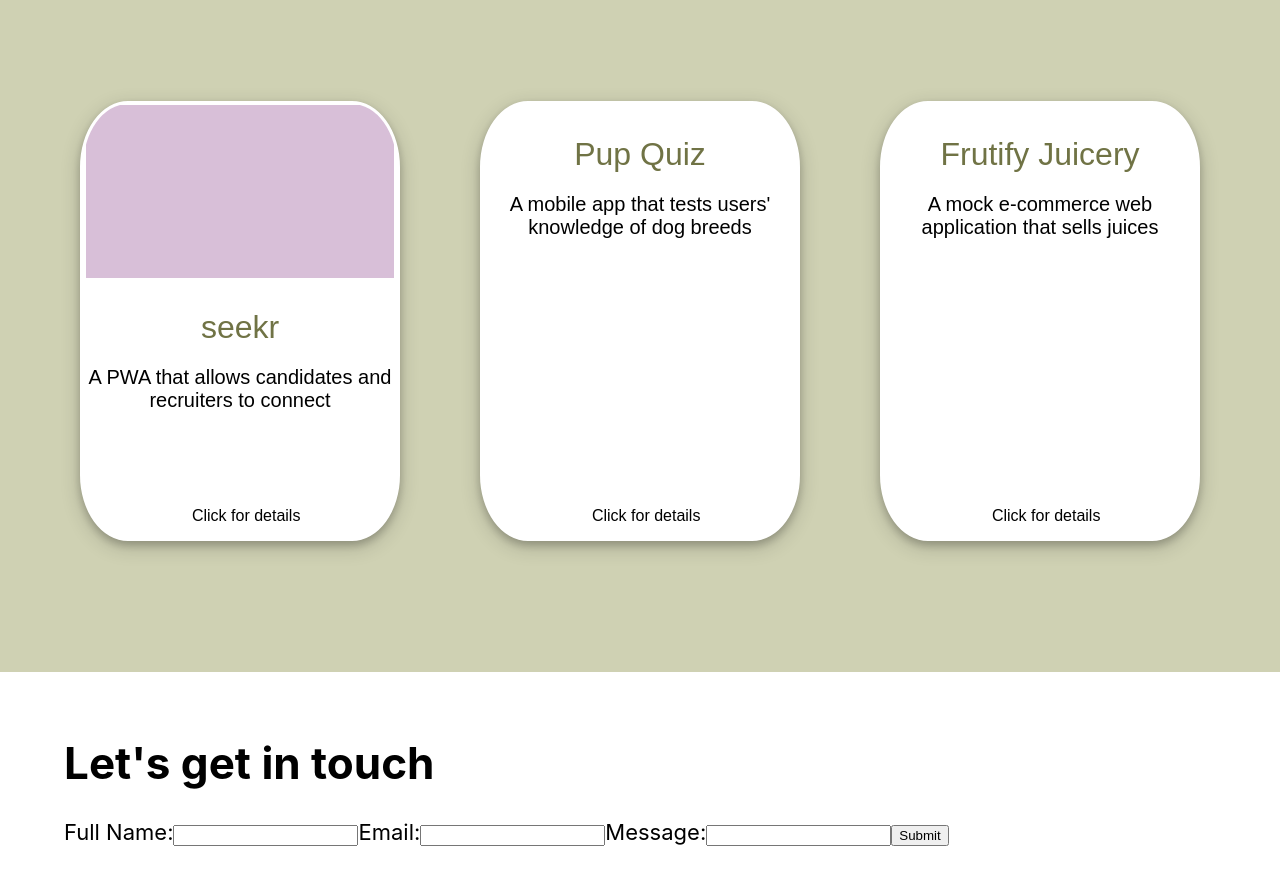
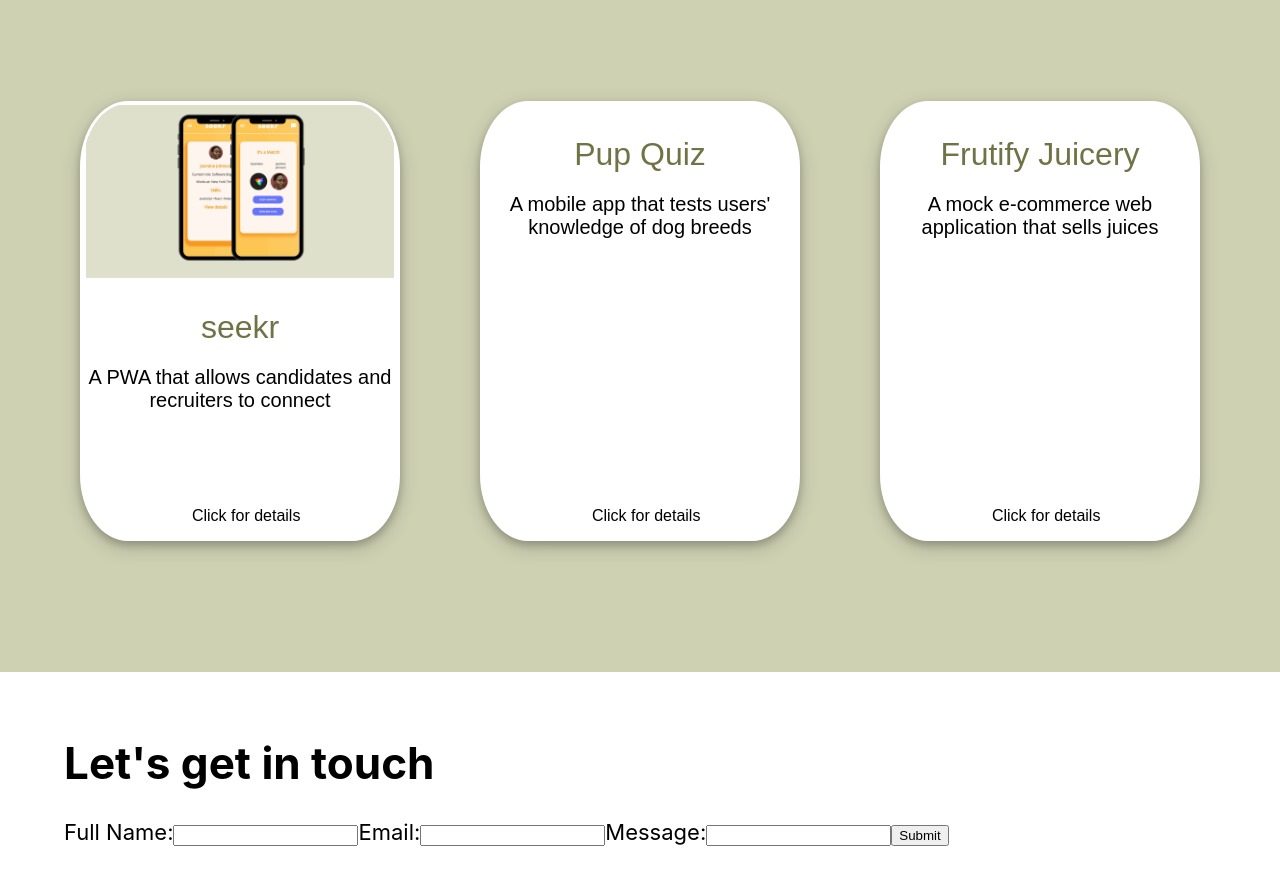
Before and after one commit to mackenziekroon/portfolio-new, a React (Create React App) app: page / in a window 1280 px wide. Shown: the part 1065-1950 px from the top of the page. Built offline with nearby package versions, Linux system fonts and the light colour scheme.

Commit message:
project pods

```diff
--- a/src/App.css
+++ b/src/App.css
@@ -468,6 +468,11 @@ body {
   height: 40%;
   margin: 0;
   background-color: thistle;
+  top: 0;
+  right: 0;
+  bottom: 0;
+  left: 0;
+  padding: 0;
 }
 
 a {
--- a/src/Components/newSEekr.js
+++ b/src/Components/newSEekr.js
@@ -31,13 +31,13 @@ class TempSeekr extends React.Component {
           <div>
             {/* THIS IS THE FRONT OF THE CARD */}
             <button className="project-pods">
-              {/* <img
-                  className="seekr-img"
-                  // id="image-one"
-                  alt=""
-                  src={seekr1}
-                /> */}
-              <div className="img-container"></div>
+              <img
+                className="img-container"
+                // id="image-one"
+                alt=""
+                src={seekr1}
+              />
+              {/* <div className="img-container"></div> */}
               <div>
                 <div className="projects-title">seekr</div>
                 <p>A PWA that allows candidates and recruiters to connect</p>
```
